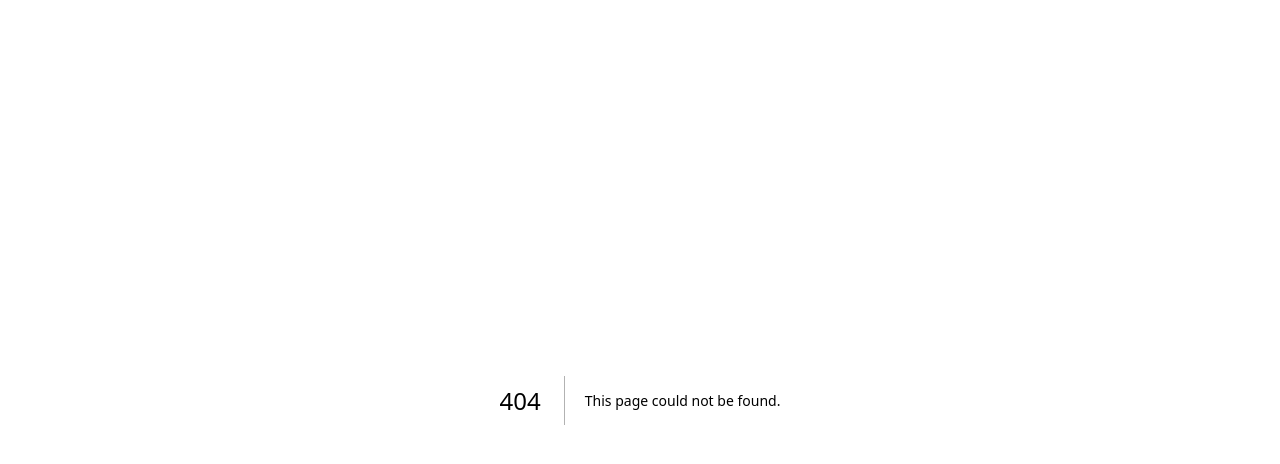
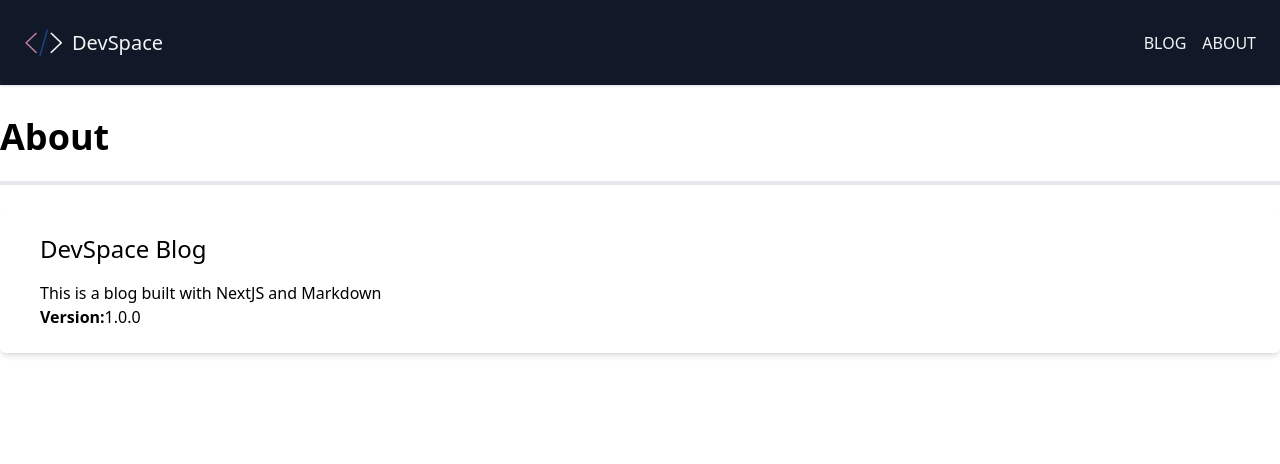
Before and after one commit to indranildeveloper/devspace, a Next.js app: page /about in a window 1280 px wide. Before the commit this address had no page. Shown: the top 464 px of the page. Built offline with nearby package versions, Linux system fonts and the light colour scheme.

Commit message:
About Blog and Not found page

```diff
--- /dev/null
+++ b/pages/404.js
@@ -0,0 +1,26 @@
+import Link from "next/link";
+import Image from "next/image";
+import Layout from "@/components/Layout";
+
+const NotFoundPage = () => {
+  return (
+    <Layout title="Page Not found">
+      <div className="flex flex-col items-center mt-20">
+        <Image
+          src="/images/logo.png"
+          className="bg-gray-800 rounded-md"
+          width={70}
+          height={70}
+          alt="logo"
+        />
+
+        <h1 className="text-6xl my-5">Whoops!</h1>
+        <h2 className="text-4xl text-gray-400 mb-6">
+          This page does not exists!
+        </h2>
+      </div>
+    </Layout>
+  );
+};
+
+export default NotFoundPage;
--- /dev/null
+++ b/pages/about.js
@@ -0,0 +1,19 @@
+import Layout from "@/components/Layout";
+
+const AboutPage = () => {
+  return (
+    <Layout title="About DevSpace">
+      <h1 className="text-4xl border-b-4 pb-6 font-bold">About</h1>
+
+      <div className="bg-white shadow-md rounded-md px-10 py-6 mt-6">
+        <h3 className="text-2xl mb-4">DevSpace Blog</h3>
+        <p>This is a blog built with NextJS and Markdown</p>
+        <p>
+          <span className="font-bold">Version:</span>1.0.0
+        </p>
+      </div>
+    </Layout>
+  );
+};
+
+export default AboutPage;
--- /dev/null
+++ b/pages/blog/index.js
@@ -0,0 +1,11 @@
+import Layout from "@/components/Layout";
+
+const BlogPage = () => {
+  return (
+    <Layout>
+      <h1>Blog</h1>
+    </Layout>
+  );
+};
+
+export default BlogPage;
```
